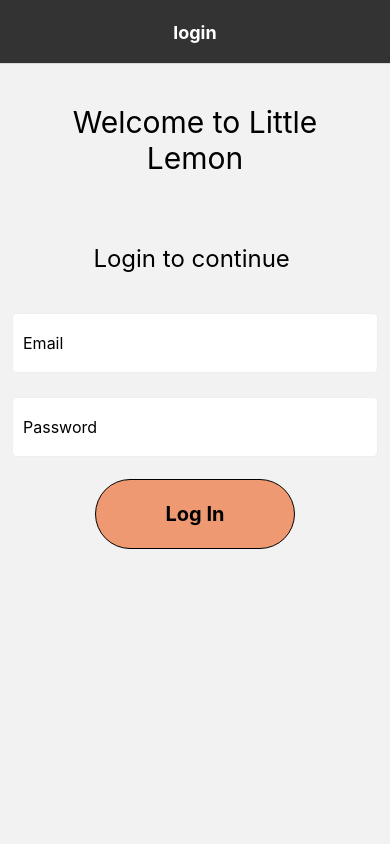
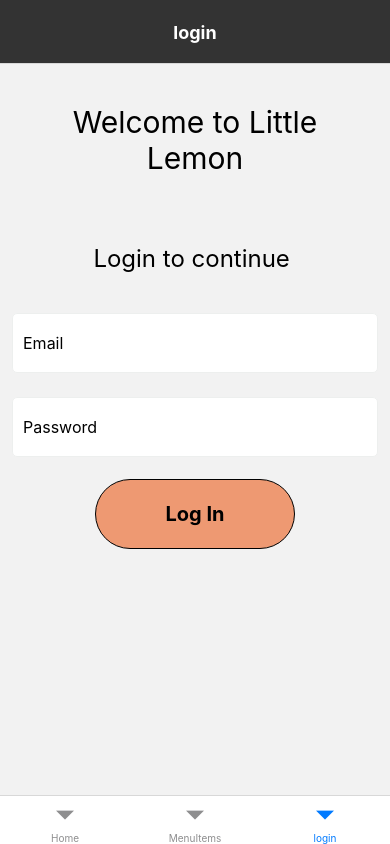
Before and after one commit to mfarrukh14/Little-Lemon-React-Native-App, a React Native app: screen / in a window 390 px wide. Built offline with nearby package versions, Linux system fonts and the light colour scheme.

Commit message:
Implemented Tab navigator in the app instead of stack

```diff
--- a/App.tsx
+++ b/App.tsx
@@ -8,8 +8,11 @@
 import LoginScreen from './components/LoginScreen'
 import { NavigationContainer } from '@react-navigation/native';
 import { createNativeStackNavigator } from '@react-navigation/native-stack';
+import {createBottomTabNavigator} from '@react-navigation/bottom-tabs';
 
 const Stack = createNativeStackNavigator();
+
+const Tab = createBottomTabNavigator();
 
 function LogoTitle(){
   return(
@@ -28,11 +31,11 @@
 const App = () => {
   return (
     <NavigationContainer>
-      <Stack.Navigator initialRouteName="login" screenOptions={{ headerStyle: { backgroundColor: '#333333' },headerTintColor:'#fff',headerTitleStyle:{fontWeight:'bold'},headerTitleAlign:'center'}}>
-      <Stack.Screen options={{title: 'Home',headerTitle: (props)=> <LogoTitle {...props} /> }} name="Welcome" component={Welcome} />
-        <Stack.Screen name="MenuItems" component={MenuItems} />
-        <Stack.Screen name="login" component={LoginScreen} />
-      </Stack.Navigator>
+      <Tab.Navigator initialRouteName="login" screenOptions={{ headerStyle: { backgroundColor: '#333333' },headerTintColor:'#fff',headerTitleStyle:{fontWeight:'bold'},headerTitleAlign:'center'}}>
+      <Tab.Screen options={{title: 'Home',headerTitle: (props)=> <LogoTitle {...props} /> }} name="Welcome" component={Welcome} />
+        <Tab.Screen name="MenuItems" component={MenuItems} />
+        <Tab.Screen name="login" component={LoginScreen} />
+      </Tab.Navigator>
     </NavigationContainer>
   );
 };
--- a/package.json
+++ b/package.json
@@ -11,6 +11,7 @@
   },
   "dependencies": {
     "@react-native-community/hooks": "^3.0.0",
+    "@react-navigation/bottom-tabs": "^6.5.8",
     "@react-navigation/native": "^6.1.7",
     "@react-navigation/native-stack": "^6.9.13",
     "react": "18.2.0",
```
Also changed, not shown: 1 other file (tests, documents, lock files or other folders).
